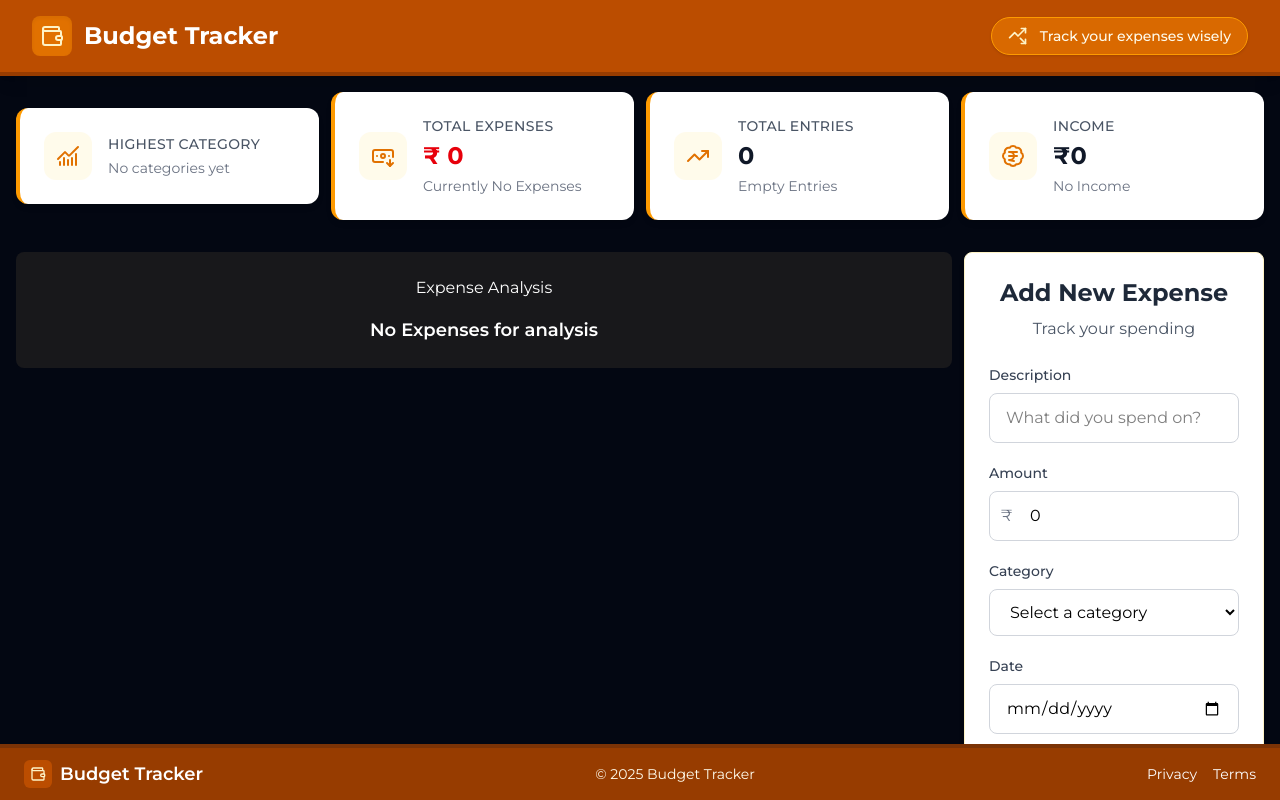
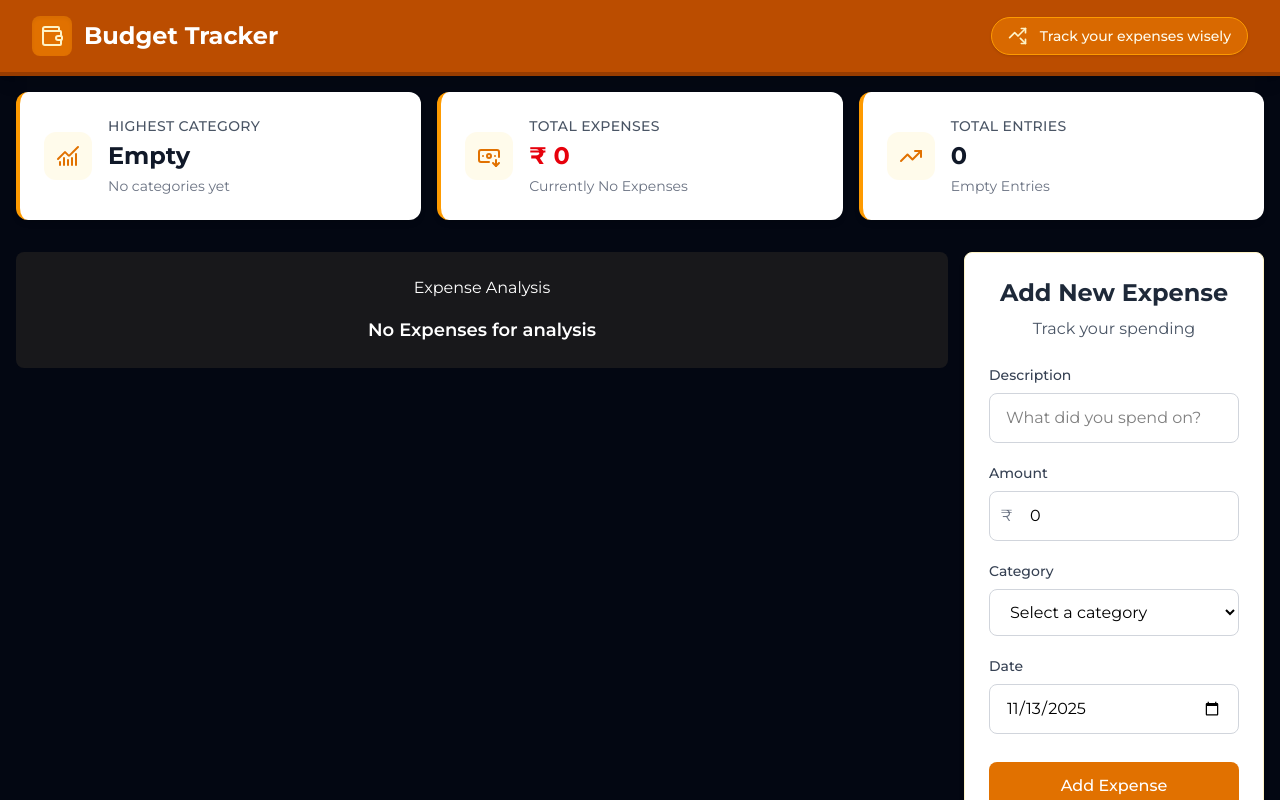
Before and after one commit to Mkcodes-in/Expense-tracker-app, a React (Vite) app: page / in a window 1280 px wide. Built offline with nearby package versions, Linux system fonts and the light colour scheme.

Commit message:
making web responsive and some bugs fixing

```diff
--- a/src/components/DashboardHead.tsx
+++ b/src/components/DashboardHead.tsx
@@ -1,16 +1,16 @@
 import { highestCategory } from '@/utils/highestCategory';
 import { totalAmount } from '@/utils/totalAmount';
 import { totalExpense } from '@/utils/totalExpense';
-import { BadgeIndianRupee, BanknoteArrowDown, ChartNoAxesCombined, TrendingUp } from 'lucide-react'
+import { BanknoteArrowDown, ChartNoAxesCombined, TrendingUp } from 'lucide-react'
 import { useSelector } from 'react-redux'
 
 export default function DashboardHead() {
   const expenseLength = useSelector(totalExpense);
   const spentAmount = useSelector(totalAmount);
   const highCategory = useSelector(highestCategory);
-  console.log(highCategory)
+
   return (
-    <div className='flex items-center justify-between gap-3'>
+    <div className="grid sm:grid-cols-1 md:grid-cols-3 place-items-center gap-4">
       {/* Category */}
       <div className='bg-white rounded-xl shadow-md p-6 border-l-4 border-amber-500 w-full'>
         <div className='flex items-start justify-between'>
@@ -20,7 +20,7 @@ export default function DashboardHead() {
             </div>
             <div className='flex-1'>
               <h1 className='text-sm font-medium text-gray-600 uppercase tracking-wide'>Highest Category</h1>
-              <h2 className='text-2xl font-bold text-gray-900 mt-1'><span>{highCategory}</span></h2>
+              <h2 className='text-2xl font-bold text-gray-900 mt-1'><span>{!highCategory ? "Empty" : highCategory}</span></h2>
               <p className='text-sm text-gray-500 mt-1'>No categories yet</p>
             </div>
           </div>
@@ -56,21 +56,6 @@ export default function DashboardHead() {
           </div>
         </div>
       </div>
-      {/* Income */}
-      <div className='bg-white rounded-xl shadow-md p-6 border-l-4 border-amber-500 w-full'>
-        <div className='flex items-start justify-between'>
-          <div className='flex items-center gap-4 flex-1'>
-            <div className='p-3 bg-amber-50 rounded-xl'>
-              <BadgeIndianRupee className='w-6 h-6 text-amber-600' />
-            </div>
-            <div className='flex-1'>
-              <h1 className='text-sm font-medium text-gray-600 uppercase tracking-wide'>Income</h1>
-              <h2 className='text-2xl font-bold text-gray-900 mt-1'>₹<span>0</span></h2>
-              <p className='text-sm text-gray-500 mt-1'>No Income</p>
-            </div>
-          </div>
-        </div>
-      </div>
     </div>
   )
 }
--- a/src/components/DashboardHistory.tsx
+++ b/src/components/DashboardHistory.tsx
@@ -13,9 +13,9 @@ export default function DashboardHistory() {
   const newTransaction = CategoryByFilter(transactions, filter);
 
   return (
-    <div className="bg-white rounded-xl shadow-sm border border-gray-100 p-6 text-black">
+    <div className="bg-white rounded-xl shadow-sm border border-gray-100 p-6 text-black overflow-hidden">
       {/* Header */}
-      <div className="flex justify-between items-center mb-6">
+      <div className="flex flex-wrap gap-2 justify-between items-center mb-6">
         <div>
           <h1 className="text-xl font-bold text-gray-900">Transaction History</h1>
           <p className="text-gray-500 text-sm mt-1">Your recent spending activities</p>
@@ -47,14 +47,14 @@ export default function DashboardHistory() {
       ) : (
         <div className="space-y-3">
           {newTransaction.map((transaction) => (
-            <div key={transaction.id} className="flex items-center justify-between p-4 bg-gray-50 rounded-lg hover:bg-amber-50 transition-colors">
+            <div key={transaction.id} className="flex flex-wrap gap-2 items-center justify-between p-4 bg-gray-50 rounded-lg hover:bg-amber-50 transition-colors">
               <div className="flex items-center gap-4">
                 <div className="w-12 h-12 bg-amber-100 rounded-lg flex items-center justify-center">
                   <Wallet className="w-6 h-6 text-amber-600" />
                 </div>
                 <div>
                   <h3 className="font-semibold text-gray-900">{transaction.description}</h3>
-                  <div className="flex items-center gap-3 text-sm text-gray-600 mt-1">
+                  <div className="flex items-center gap-3 text-xs md:text-sm text-gray-600 mt-1">
                     <span>{new Date(transaction.date).toLocaleDateString()}</span>
                     <span className="bg-amber-100 text-amber-800 px-3 py-1 rounded-full text-xs font-medium">
                       {transaction.category}
--- a/src/components/DashboardMain.tsx
+++ b/src/components/DashboardMain.tsx
@@ -7,7 +7,7 @@ export default function DashboardMain() {
   return (
     <div className='flex flex-col gap-8 max-w-7xl mx-auto px-4 py-4'>
       <DashboardHead />
-      <div className='grid grid-cols-[1fr_auto] gap-3'>
+      <div className="grid grid-cols-1 md:grid-cols-[1fr_auto] gap-4">
         <div><Chart /></div>
         <div><Form /></div>
       </div>
--- a/src/components/Footer.tsx
+++ b/src/components/Footer.tsx
@@ -5,7 +5,7 @@ export default function Footer() {
     return (
         <footer className='bg-amber-800 border-t-4 border-amber-900 text-amber-50'>
             <div className='max-w-7xl mx-auto px-4 sm:px-6 md:px-6'>
-                <div className='flex items-center justify-between py-3'>
+                <div className='flex flex-wrap gap-3 items-center justify-between py-3'>
                     <div className='flex items-center space-x-2'>
                         <div className='p-1.5 bg-amber-700 rounded-md'>
                             <Wallet className='w-4 h-4 text-amber-100' />
--- a/src/components/Form.tsx
+++ b/src/components/Form.tsx
@@ -6,12 +6,13 @@ import { useDispatch } from "react-redux";
 
 export default function Form() {
   const dispatch = useDispatch();
+  const today = new Date(Date.now()).toISOString().slice(0, 10);
 
   const [formData, setFormData] = useState({
     description: '',
     amount: 0,
     category: '',
-    date: ''
+    date: today
   });
 
   function handleSubmit(e: React.FormEvent) {
@@ -40,7 +41,7 @@ export default function Form() {
       description: "",
       amount: 0,
       category: "",
-      date: ""
+      date: today
     });
   }
 
--- a/src/pages/DashboradLayout.tsx
+++ b/src/pages/DashboradLayout.tsx
@@ -8,8 +8,8 @@ export default function Dashborad() {
       <Dashboard />
       <div className='flex-1 overflow-y-auto'>
         <DashboardMain />
+        <Footer />
       </div>
-      <Footer />
     </div>
   )
 }
```
